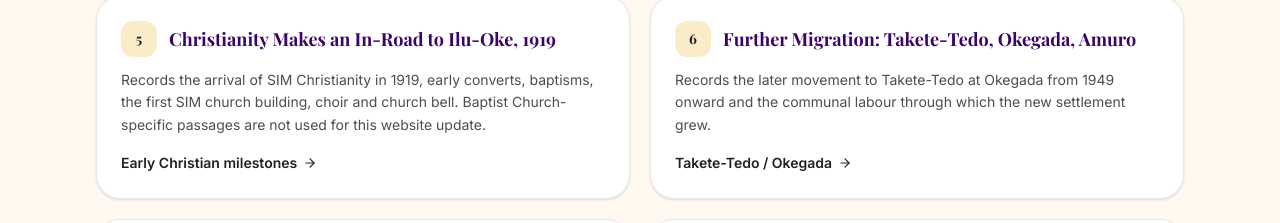
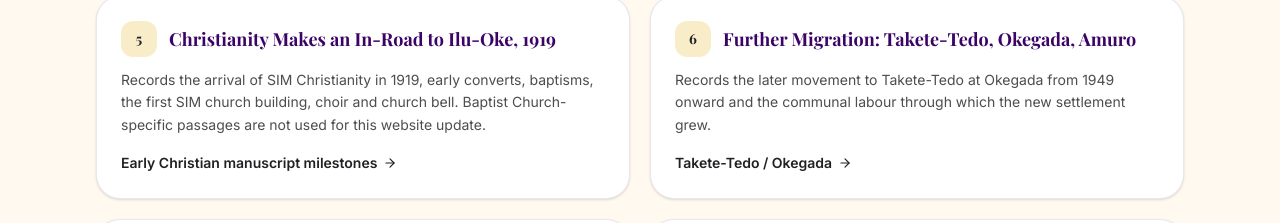
Before and after one commit to dju78/takete_ide_amuro, a Next.js app: page /archive/from-hilltops-to-the-valley in a window 1280 px wide. Shown: the part 1406-1629 px from the top of the page. Built offline with nearby package versions, Linux system fonts and the light colour scheme; no server answers; the database is empty; a web font is replaced by a local one.

Commit message:
Link manuscript chapters to new heritage pages

```diff
--- a/app/archive/from-hilltops-to-the-valley/page.tsx
+++ b/app/archive/from-hilltops-to-the-valley/page.tsx
@@ -27,11 +27,11 @@
   1: { label: "Land, culture and everyday heritage", href: "/heritage/land-and-landscape" },
   2: { label: "Our Story and migration", href: "/our-story" },
   3: { label: "Faith and indigenous heritage", href: "/heritage/faith" },
-  4: { label: "Faith and missionary history", href: "/heritage/faith" },
-  5: { label: "Early Christian milestones", href: "/heritage/faith" },
+  4: { label: "Faith and missionary history", href: "/heritage/faith/manuscript-milestones" },
+  5: { label: "Early Christian manuscript milestones", href: "/heritage/faith/manuscript-milestones" },
   6: { label: "Takete-Tedo / Okegada", href: "/our-story/takete-tedo" },
   7: { label: "Education and health history", href: "/education" },
-  8: { label: "Growth of faith", href: "/heritage/faith" },
+  8: { label: "Growth of faith", href: "/heritage/faith/manuscript-milestones" },
   9: { label: "Traditional Council and chieftaincy", href: "/heritage/traditional-council" },
   10: { label: "Pacesetters and firsts", href: "/heritage/pacesetters" },
   11: { label: "Development history", href: "/development" },
```
